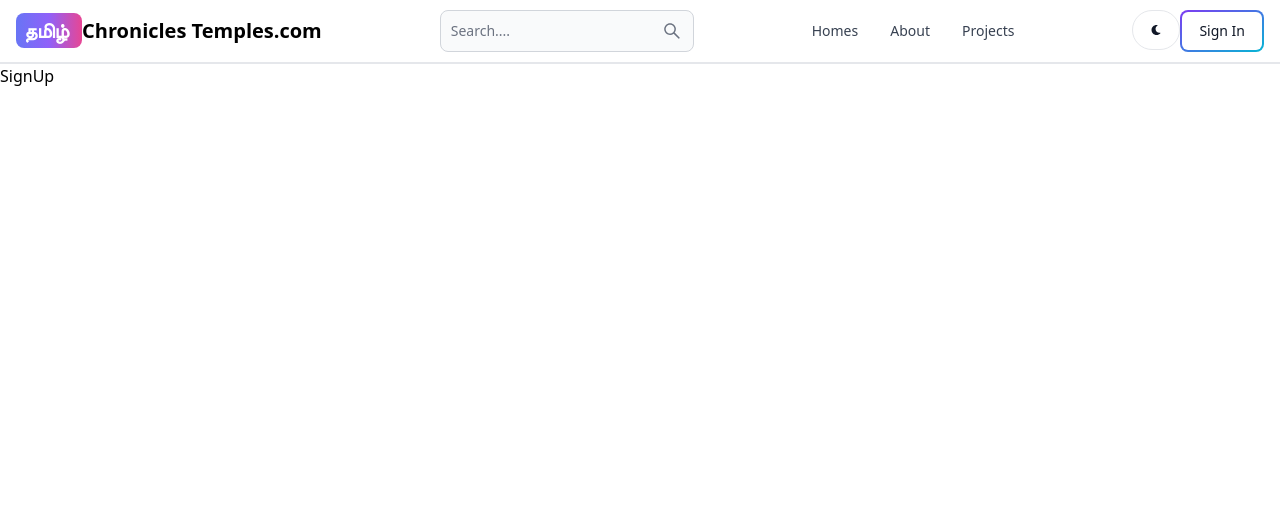
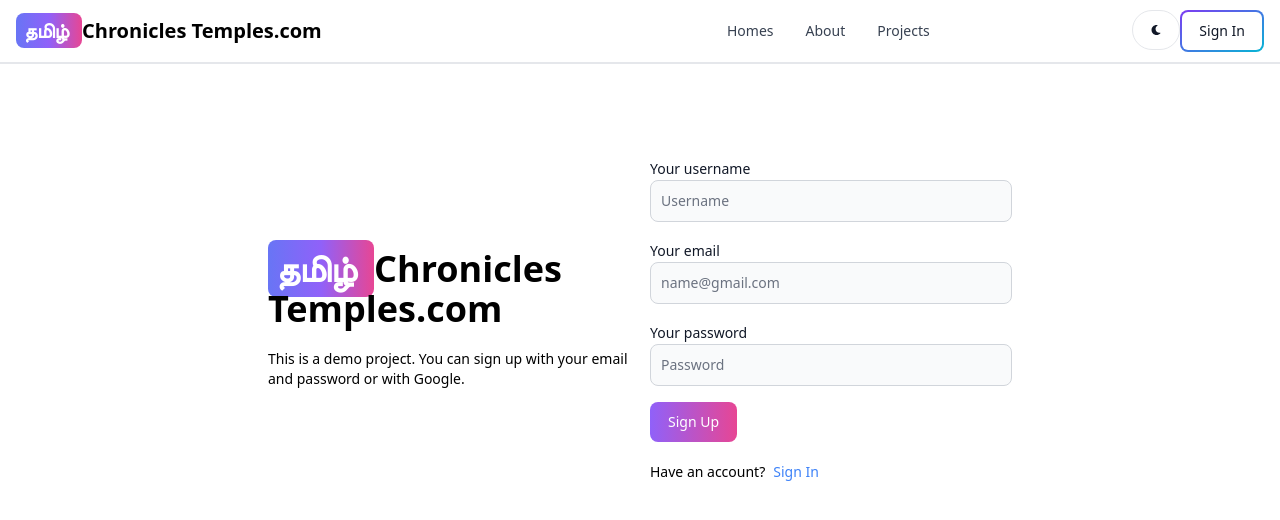
Before and after one commit to ThamizhArasanJS200357/MERN-BLOG, a React (Vite) app in the folder client/: page /signup in a window 1280 px wide. Shown: the top 520 px of the page. Built offline with nearby package versions, Linux system fonts and the light colour scheme.

Commit message:
create sign up page ui

```diff
--- a/client/src/components/Header.jsx
+++ b/client/src/components/Header.jsx
@@ -17,12 +17,12 @@
             type='text'
             placeholder='Search....'
             rightIcon={AiOutlineSearch}
-            className='hidden lg:inline'
+            className='hidden lg:bvinline'
 
         />
       </form>
       <Button className='w-12 h-10 lg:hidden'color='gray'pill>
-        <AiOutlineSearch />
+        <AiOutlineSearch />bv
       </Button>
       <div className='flex grap-2 md:order-2'>
         <Button className='w-12 h-10 hidden sm:inline' color='gray' pill>
--- a/client/src/pages/SignUp.jsx
+++ b/client/src/pages/SignUp.jsx
@@ -1,7 +1,48 @@
+import { Button, Label, TextInput } from 'flowbite-react'
 import React from 'react'
+import { Link } from 'react-router-dom'
 
 export default function SignUp() {
-  return (
-    <div>SignUp</div>
-  )
+  return  <div className='min-h-screen mt-20'>
+    <div className='flex p-3 max-w-3xl mx-auto flex-col md:flex-row md:items-center gap-5'>
+      {/*left*/}
+      <div className='flex-1'>
+      <Link to='/' className=' font-bold dark:text-white text-4xl'>
+        <span className='px-2 py-1 bg-gradient-to-r from-indigo-500 via-purple-500 to-pink-500 rounded-lg text-white'>தமிழ் </span>
+        Chronicles Temples.com
+      </Link>
+      <p className='text-sm mt-5'>
+        This is a demo project. You can sign up with your email and password or with Google.
+      </p>
+      </div>
+      {/*right*/}
+      <div className='flex-1'>
+        <form className='flex flex-col gap-4' >
+          <div>
+            <Label value='Your username'/>
+            <TextInput type='text' placeholder='Username' id='usernamme'/>
+          </div>
+          <div>
+            <Label value='Your email'/>
+            <TextInput type='text' placeholder='name@gmail.com' id='email'/>
+          </div>
+          <div>
+            <Label value='Your password'/>
+            <TextInput type='text' placeholder='Password' id='password'/>
+          </div>
+          <div>
+            <Button gradientDuoTone='purpleToPink' type='submit'>
+              Sign Up
+            </Button>
+          </div>
+        </form>
+        <div className='flex gap-2 text-sm mt-5'>
+          <span>Have an account?</span>
+          <Link to='/signin' className='text-blue-500'>
+            Sign In
+          </Link>
+        </div>
+      </div>
+    </div>
+  </div>
 }
```
